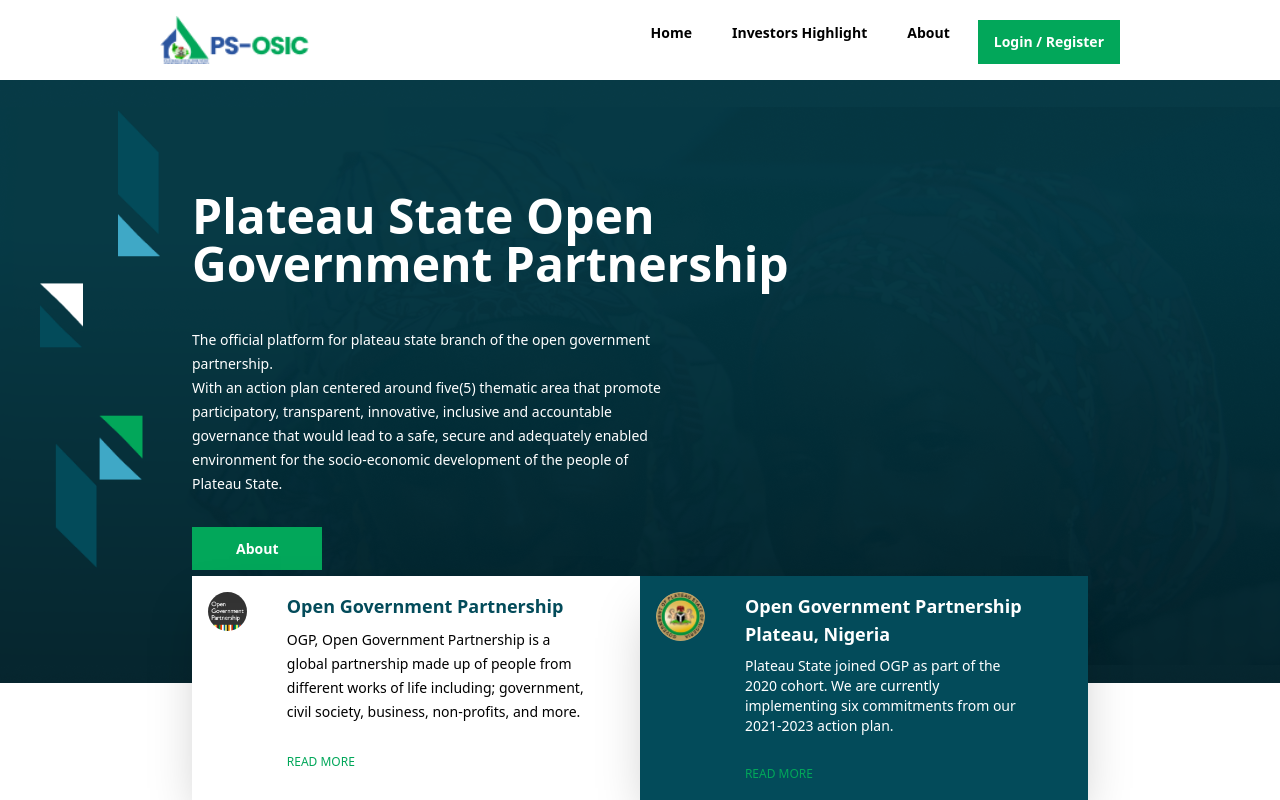
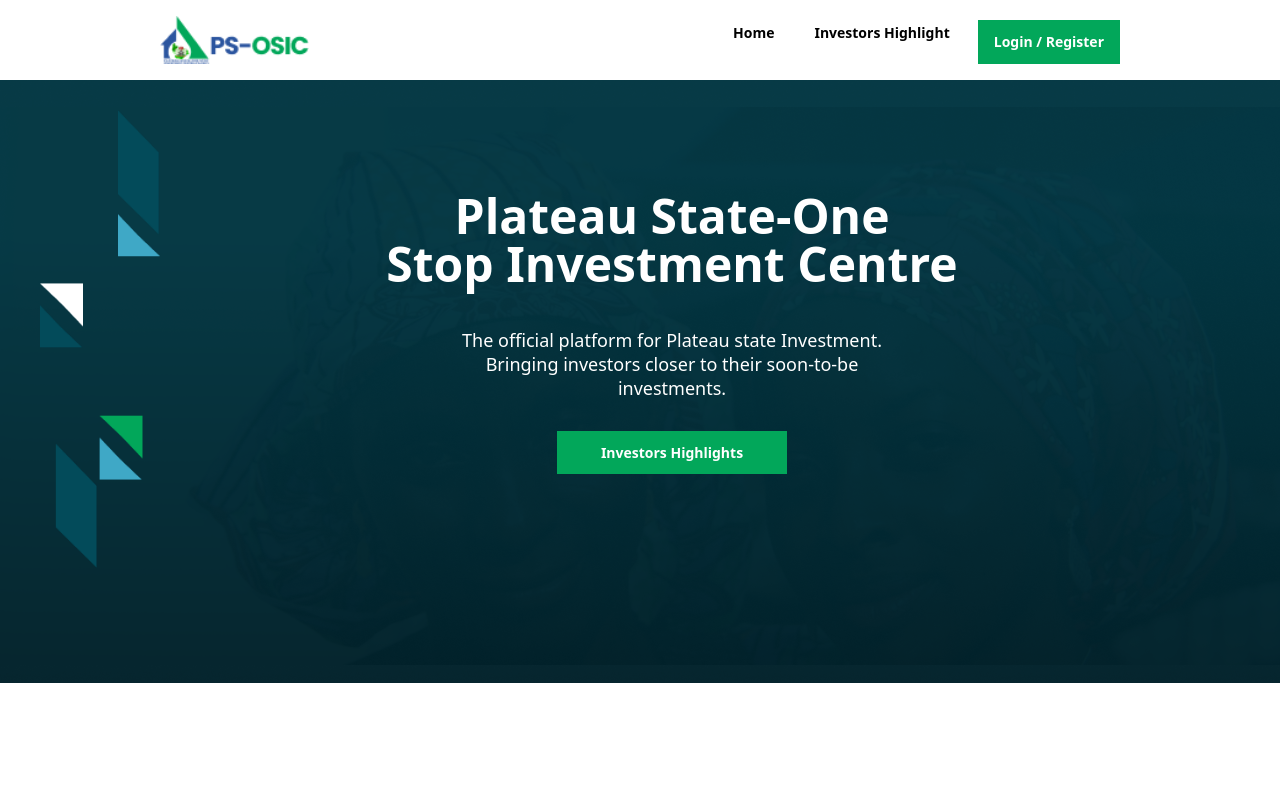
Before and after one commit to nHubNg/opengovapp, a React (Create React App) app: page / in a window 1280 px wide. Shown: the top 800 px of the page. Built offline with nearby package versions, Linux system fonts and the light colour scheme.

Commit message:
new update

```diff
--- /dev/null
+++ b/src/components/DropDown.jsx
@@ -0,0 +1,17 @@
+import { Link } from "react-router-dom";
+
+const DropDown = ({ data }) => {
+  return (
+    <div className="shadow-lg h-10">
+      <ul>
+        {data.map((item) => (
+          <li key={item.id}>
+            <Link to={item.link}>{item.name}</Link>
+          </li>
+        ))}
+      </ul>
+    </div>
+  );
+};
+
+export default DropDown;
--- a/src/components/Navbar.js
+++ b/src/components/Navbar.js
@@ -5,6 +5,7 @@
 
 import logo from "../assets/Frame 6.png";
 import jwt_decode from "jwt-decode";
+// import DropDown from "../components/DropDown"
 
 const token = localStorage.token;
 console.log(token);
@@ -13,7 +14,7 @@
 
 console.log(decoded);
 
-export default () => {
+export default function Navbar() {
   const navigate = useNavigate();
 
   const [navbarOpen, setNavbarOpen] = useState(false);
@@ -26,6 +27,14 @@
   const handleToggle = () => {
     setNavbarOpen(!navbarOpen);
   };
+
+  // Dropdown Hover
+  const [hover, setHover] = useState(false);
+
+  // hover function
+  // const isHover = () => {
+  //   setHover(!hover);
+  // };
 
   return (
     <nav className=" ">
@@ -61,33 +70,35 @@
         </Link>
 
         <div className={` hidden md:block   sm:ml-6 pt-1 pl-3" `}>
-          <div class="flex space-x-4 item-center">
+          <div class="flex space-x-4 h-full item-center">
             <Link to="/feeds">
               <a
-                href="#"
-                class=" hover:underline hover:underline-offset-8    text-sm font-semibold  hover:text-primary px-3 py-2 rounded-md "
+                href="/"
+                className={`hover:underline hover:underline-offset-8 text-sm font-semibold hover:text-primary px-3 py-2 rounded-md `}
               >
                 Home
               </a>
+
             </Link>
+            {/* <DropDown data={[{ id: 1, name: "test", link: "" }]} /> */}
 
             <Link to="/feeds">
               <a
                 href="#"
-                class=" hover:underline hover:underline-offset-8    text-sm font-semibold  hover:text-primary px-3 py-2 rounded-md "
+                class=" hover:underline hover:underline-offset-8 text-sm font-semibold  hover:text-primary px-3 py-2 rounded-md "
               >
                 Investors Highlight
               </a>
             </Link>
 
-            <Link to="/">
+            {/* <Link to="/">
               <a
                 href="#"
                 class=" hover:underline hover:underline-offset-8    text-sm font-semibold  hover:text-primary px-3 py-2 rounded-md "
               >
                 About
               </a>
-            </Link>
+            </Link> */}
 
             {token != undefined || token != "undefined" ? (
               decoded.isLoggedIn ? (
@@ -188,4 +199,4 @@
       </div>
     </nav>
   );
-};
+}
--- a/src/pages/HomePage.jsx
+++ b/src/pages/HomePage.jsx
@@ -6,6 +6,7 @@
 import img_4 from "../assets/british2.jpg";
 import img_5 from "../assets/british3.webp";
 import headerPic from "../assets/header.png";
+import logo from "../assets/Frame 6.png"
 
 import img_logo from "../assets/logo.png";
 import glogo from "../assets/open-global.png";
@@ -23,30 +24,26 @@
             className="hidden lg:block absolute z-20 ml-10 mt-[30px] w-[120px]"
             alt=""
           />
-          <div className="content py-28 md:w-3/4 md:mx-48 mx-4">
-            <h1 className="text-white text-2xl md:text-5xl font-extrabold capitalize">
-              Plateau state open <br /> government partnership
+          <div className="content py-28 md:w-3/4 md:mx-48 md:flex md:flex-col md:items-center mx-4">
+            <h1 className="text-white text-2xl md:text-5xl font-extrabold capitalize text-center">
+              Plateau State-One <br /> Stop Investment Centre
             </h1>
-            <p className="text-white leading-6 font-light text-sm pt-10 md:w-2/4 ">
-              The official platform for plateau state branch of the open
-              government partnership. <br /> With an action plan centered around
-              five(5) thematic area that promote participatory, transparent,
-              innovative, inclusive and accountable governance that would lead
-              to a safe, secure and adequately enabled environment for the
-              socio-economic development of the people of Plateau State.
+            <p className="text-white leading-6 font-light text-lg pt-10 md:w-2/4 text-center">
+              The official platform for Plateau state Investment.{" "}
+              Bringing investors closer to their soon-to-be investments.
             </p>
             <div className="heder-btns pt-10">
               <Link
                 to="/auth"
                 class="bg-secondary text-white capitalize  text-sm font-extrabold  hover:text-primary  px-4 md:px-11 py-3 rounded-one"
               >
-                About
+                Investors Highlights
               </Link>
             </div>
           </div>
         </div>
 
-        <div className="post md:mx-48 md:absolute md:top-80 md:pt-64">
+        {/* <div className="post md:mx-48 md:absolute md:top-80 md:pt-64">
           <div className="card grid grid-cols-1 md:grid-cols-2">
             <div className="card shadow-2xl bg-white flex py-4 px-4 ">
               <div className="rounded-full h-8 w-auto bg-white">
@@ -105,7 +102,7 @@
               </div>
             </div>
           </div>
-        </div>
+        </div> */}
 
         <div className="citizen-engament md:mt-80 mx-10 mt-20 md:mb-32 mb-10 md:mx-48 ">
           <div className="content grid grid-cols-1 md:grid-cols-2 gap-6">
@@ -377,6 +374,7 @@
                     <p className="text-white text-center">Jos North</p>
                   </div>
 
+
                   <p className="pt-6 px-5 py-8 text-sm leading-6 font-light text-black">
                     Plateau state Governor Bako Lalong will flag off the
                     construction of the British-American Flyover and dualisation
@@ -435,90 +433,86 @@
           <div className="section md:mx-48 mx-10">
             <div className="content grid grid-cols-1 font-semi-bold md:grid-cols-4 gap-8">
               <div className="card">
-                <h1 className="text-primary text-2xl text-center">
+                {/* <h1 className="text-primary text-2xl text-center">
                   OGP Plateau
-                </h1>
-                <p className="pt-8 text-sm">
-                  Plateau joined OGP as part of the 2020 cohort. They are
-                  currently implementing five commitments from their 2021-2023
-                  action plan.
-                </p>
+                </h1> */}
+                <img src={logo} alt="" />
               </div>
 
-              <div className="card">
+              <div className="card flex flex-col items-start">
                 <h1 className="text-primary text-2xl text-center">
-                  Our Action Plans
+                  Socials
                 </h1>
-                <div className="link pt-4">
+                <div className="link pt-4 flex flex-col items-start">
                   <p className="pt-2 text-sm">
-                    <a href="">Fiscal Transparency</a>
+                    <a href="">Facebook</a>
                   </p>
                   <p className="pt-2 text-sm">
                     {" "}
-                    <a href="">CItizen Engagement</a>
+                    <a href="">Instagram</a>
                   </p>
                   <p className="pt-2 text-sm">
                     {" "}
-                    <a href="">Extractive Tranparency</a>
+                    <a href="">Twitter</a>
                   </p>
-                  <p className="pt-2 text-sm">
+                  {/* <p className="pt-2 text-sm">
                     {" "}
                     <a href="">Gender Commitment</a>
                   </p>
                   <p className="pt-2 text-sm">
                     {" "}
                     <a href="">Peace and Security</a>
-                  </p>{" "}
+                  </p>{" "} */}
                 </div>
               </div>
-              <div className="card">
-                <h1 className="text-primary text-2xl text-center">Reports</h1>
+              <div className="card flex flex-col items-start">
+                <h1 className="text-primary text-2xl text-center">Events</h1>
                 <div className="link pt-4">
                   <p className="pt-2 text-sm">
-                    <a href="">Report of Accountant General</a>
+                    <a href="">E-news Letters</a>
                   </p>
                   <p className="pt-2 text-sm">
                     {" "}
-                    <a href="">Quarterly Report</a>
+                    <a href="">Gallery</a>
                   </p>
                   <p className="pt-2 text-sm">
                     {" "}
-                    <a href="">Audit Reports</a>
+                    <a href="">Investment News</a>
                   </p>
-                  <p className="pt-2 text-sm">
+                  {/* <p className="pt-2 text-sm">
                     {" "}
                     <a href="">Approved Reports</a>
                   </p>
                   <p className="pt-2 text-sm">
                     {" "}
                     <a href="">Reports</a>
-                  </p>{" "}
+                  </p>{" "} */}
                 </div>
               </div>
-              <div className="card">
+              <div className="card flex flex-col items-start">
                 <h1 className="text-primary text-2xl text-center">
                   Quick LInks
                 </h1>
                 <div className="link pt-4">
                   <p className="pt-2 text-sm">
-                    <a href="">Plateau State Government</a>
+                    <a href="">Why Plateau</a>
                   </p>
                   <p className="pt-2 text-sm">
                     {" "}
-                    <a href="">Open Government Partnership</a>
+                    <a href="">Investors Highlights</a>
                   </p>
                   <p className="pt-2 text-sm">
                     {" "}
-                    <a href="">GovernmentProjects</a>
+                    <a href="">OSIC</a>
                   </p>
-                  <p className="pt-2 text-sm ">
+                  {/* <p className="pt-2 text-sm ">
                     {" "}
                     <a href="">Open Contracting</a>
                   </p>
                   <p className="pt-2 text-sm">
                     {" "}
                     <a href="">All Downloads</a>
-                  </p>{" "}
+                  </p>{" "} */}
                 </div>
               </div>
             </div>
--- a/src/pages/SignUpAndSignUp.jsx
+++ b/src/pages/SignUpAndSignUp.jsx
@@ -2,20 +2,18 @@
 import { Tab, Tabs, TabList, TabPanel } from "react-tabs";
 import LoginPage from "./Login";
 import RegisterPage from "./Register";
+import logo from "../assets/Frame 6.png"
 
 // assets
-import side_1 from "../assets/Group 207.png";
-import side_2 from "../assets/Group 100.png";
+import pic from "../assets/header.png"
 
 import glogo from "../assets/open-global.png";
 
-import logo from "../assets/logo.png";
+// import logo from "../assets/logo.png";
 
-import 'react-tabs/style/react-tabs.css';
+import "react-tabs/style/react-tabs.css";
 
 import { Link } from "react-router-dom";
-
-
 
 const SignUpAndSignUp = () => {
   const [tabIndex, setTabIndex] = useState(0);
@@ -24,28 +22,18 @@
   return (
     <div className="logn-wrapper bg-primary h-auto ">
       <div className="header bg-white py-4 ">
-      <div className="logo items-center flex mx-4 md:mx-48">
-              <img class="block h-8 w-auto mr-2" src={glogo} alt="Workflow" />
-              <img class="block w-8 h-8 " src={logo} alt="Workflow" />
-                <Link to="/" >
-
-                <h1 className="font-bold text-secondary text-md md:text-xl">
-                pen
-                <span className="text-primary text-center mt-auto">
-                  Government Partnership
-                </span>
-              </h1>
-
-                </Link>
-
-            </div>
+        <div className="logo items-center flex mx-4 md:mx-48">
+          <Link to="/">
+            <img src={logo} alt="" />
+          </Link>
+        </div>
       </div>
 
       <div className="auth-content  py-20 grid grid-cols-1 md:grid-cols-2 w-full mx-10 md:text-sm md:w-3/4 md:mx-auto ">
         <div className="img w-1/ hidden md:block">
           <div className="text-4xl text-white invisible md:mb-0 md:visible flex flex-row mx-[-46px] ">
-            <img src={side_1} alt="" className="mr-28 mb-8"/>
-            <img src={side_2} alt="" className=" ml-18 mb-3"/>
+            <img src={pic} alt="" className="mr-28 mb-8" />
+            <img src={pic} alt="" className="mr-28 mb-8" />
           </div>
         </div>
         <div className="form w-3/4">
@@ -53,12 +41,16 @@
             selectedIndex={tabIndex}
             onSelect={(index) => setTabIndex(index)}
           >
-            <TabList className="w-3/4 flex mx-auto" >
-              <Tab  >
-                <p className="text-secondary font-extrabold uppercase text-lg">Login</p>
+            <TabList className="w-3/4 flex mx-auto">
+              <Tab>
+                <p className="text-secondary font-extrabold uppercase text-lg">
+                  Login
+                </p>
               </Tab>
               <Tab className="ml-6">
-                <p className=" text-secondary pt-2 font-extrabold uppercase text-lg">Register</p>
+                <p className=" text-secondary pt-2 font-extrabold uppercase text-lg">
+                  Register
+                </p>
               </Tab>
             </TabList>
 
```
